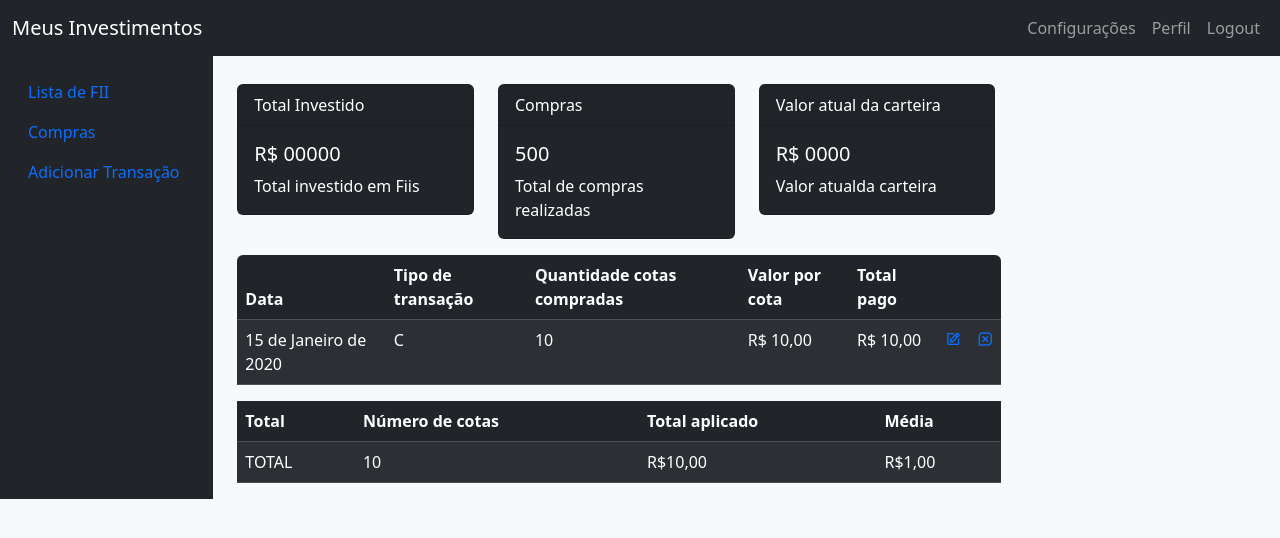
After one commit to MrSwolkin/manageinvest, a Django app: page /trades/1/ in a window 1280 px wide. The commit adds this page. Shown: the top 538 px of the page. Run offline with Django 5.2, Linux system fonts and the light colour scheme; tables that the repository leaves empty hold one stand-in row (values such as "Sample post").

Commit message:
templates-n-Newviews

```diff
--- a/fiis/templates/base.html
+++ b/fiis/templates/base.html
@@ -8,12 +8,12 @@
 
     <!-- Bootstrap CSS CDN -->
     <link href="https://cdn.jsdelivr.net/npm/bootstrap@5.3.0-alpha1/dist/css/bootstrap.min.css" rel="stylesheet">
+    <link href='https://unpkg.com/boxicons@2.1.4/css/boxicons.min.css' rel='stylesheet'>
 </head>
 
-<body class="bg">
-
+<body class="bg-light">
     <!-- Barra de navegação superior -->
-    <nav class="navbar navbar-expand-lg navbar-dark bg-dark">
+    <nav class="navbar navbar-expand-lg navbar-dark bg-dark ">
         <div class="container-fluid">
             <a class="navbar-brand" href="#">Meus Investimentos</a>
             <button class="navbar-toggler" type="button" data-bs-toggle="collapse" data-bs-target="#navbarNav"
@@ -37,34 +37,33 @@
     </nav>
 
     <!-- Estrutura do Dashboard -->
-    <div class="container-fluid">
-        <div class="row">
+    <div class="container-fluid" >
+        <div class="row" style="height: 100%;">
             <!-- Barra lateral (Sidebar) -->
-            <nav id="sidebarMenu" class="col-md-3 col-lg-2 d-md-block bg-dark sidebar collapse">
+            <nav id="sidebarMenu" class=" mh-100 col-md-3 col-lg-2 d-md-block bg-dark sidebar vh-100% collapse ">
                 <div class="position-sticky">
                     <ul class="nav flex-column">
                         <li class="nav-item">
                             <a class="nav-link active" aria-current="page" href="#">
                                 <i class="bi bi-house"></i>
-
                             </a>
                         </li>
                         <li class="nav-item">
-                            <a class="nav-link" href="#">
+                            <a class="nav-link" href="{% url 'fii_list' %}">
                                 <i class="bi bi-people"></i>
-                                Cadastro de FII
+                                Lista de FII
                             </a>
                         </li>
                         <li class="nav-item">
-                            <a class="nav-link" href="#">
+                            <a class="nav-link" href="{% url 'all_trades_list' %}">
                                 <i class="bi bi-bag"></i>
                                 Compras
                             </a>
                         </li>
                         <li class="nav-item">
-                            <a class="nav-link" href="#">
+                            <a class="nav-link" href="{% url 'new_trade' %}">
                                 <i class="bi bi-bar-chart"></i>
-                                Relatórios
+                                Adicionar Transação
                             </a>
                         </li>
                     </ul>
@@ -74,18 +73,18 @@
             <!-- Conteúdo Principal -->
             <main class="col-md-9 ms-sm-auto col-lg-10 px-md-4">
             <!-- Exemplo de Cards de Estatísticas -->
-        <div class="row">
+                <div class="row" style="margin-top: 28px;">
                     <div class="col-md-3">
-                <div class="card text-white bg-primary mb-3">
-                    <div class="card-header">Clientes</div>
+                        <div class="card text-white bg-dark mb-3">
+                            <div class="card-header">Total Investido</div>
                             <div class="card-body">
-                        <h5 class="card-title">120</h5>
-                        <p class="card-text">Total de clientes registrados</p>
+                                <h5 class="card-title">R$ 00000</h5>
+                                <p class="card-text">Total investido em Fiis</p>
                             </div>
                         </div>
                     </div>
                     <div class="col-md-3">
-                <div class="card text-white bg-success mb-3">
+                        <div class="card text-white bg-dark mb-3">
                             <div class="card-header">Compras</div>
                             <div class="card-body">
                                 <h5 class="card-title">500</h5>
@@ -94,23 +93,26 @@
                         </div>
                     </div>
                     <div class="col-md-3">
-                <div class="card text-white bg-warning mb-3">
-                    <div class="card-header">Relatórios</div>
+                        <div class="card text-white bg-dark mb-3">
+                            <div class="card-header">Valor atual da carteira</div>
                             <div class="card-body">
-                        <h5 class="card-title">35</h5>
-                        <p class="card-text">Relatórios gerados este mês</p>
+                                <h5 class="card-title">R$ 0000</h5>
+                                <p class="card-text">Valor atualda carteira</p>
                             </div>
                         </div>
                     </div>
                 </div>
+                <div class="col-md-9">
                     <!-- Incluindo o conteúdo da página específica -->
                     {% block content %}
                     {% endblock %}
+                </div>
             </main>
         </div>
     </div>
 
     <!-- Bootstrap JS CDN -->
+    <script src="https://unpkg.com/boxicons@2.1.4/dist/boxicons.js"></script>
     <script src="https://cdn.jsdelivr.net/npm/bootstrap@5.3.0-alpha1/dist/js/bootstrap.bundle.min.js"></script>
 </body>
 
--- /dev/null
+++ b/fiis/templates/fii_details.html
@@ -0,0 +1,49 @@
+{% extends "base.html" %}
+
+{% block content %}
+<!-- Tabel de transações de cada fii -->
+<div class="table-responsive rounded">
+    <table class="table table-dark table-striped table-md">
+        <thead>
+            <tr>
+                <th>Data</th>
+                <th>Tipo de transação</th>
+                <th>Quantidade cotas compradas</th>
+                <th>Valor por cota</th>
+                <th>Total pago</th>
+                <th>   </th>
+                <th>   </th>
+            </tr>
+        </thead>
+        <tbody>
+            {% for trade in trades %}
+                <tr>
+                    <td>{{ trade.date }}</td>
+                    <td>{{ trade.type_trade }}</td>
+                    <td>{{ trade.amount }}</td>
+                    <td>R$ {{ trade.price }}</td>
+                    <td>R$ {{ trade.total_trade }}</td>
+                    <td><a href="{% url 'trade_update' fii.pk trade.pk %}" style="text-decoration: none;"><i class='bx bx-edit'></i></a></td>
+                    <td><a href="{% url 'trade_delete' fii.pk trade.pk %}" style="text-decoration: none;"><i class='bx bx-message-square-x'></i></a></td>
+                </tr>
+            {% endfor %}
+        </tbody>
+    </table>
+    <table class="table table-dark table-striped table-md">
+        <thead>
+            <tr>
+                <th>Total</th>
+                <th>Número de cotas</th>
+                <th>Total aplicado</th>
+                <th>Média</th>
+            </tr>
+        </thead>
+        <td>TOTAL</td>
+        <td>{{ total_amount }}</td>
+        <td>R${{ total_trade|floatformat:2 }}</td>
+        <td>R${{ averange|floatformat:2 }} </td>
+    </table>
+</div>
+
+
+{% endblock %}
--- a/fiis/views.py
+++ b/fiis/views.py
@@ -1,14 +1,113 @@
-from django.shortcuts import render
+from django.db.models import Sum
+from django.db.models.base import Model as Model
+from django.db.models.query import QuerySet
+from django.shortcuts import get_object_or_404
+from django.views import View
+from django.views.generic import ListView, CreateView, DetailView, DeleteView, UpdateView
 from .models import Fii, Trade
+from .forms import TradeForm
+from django.urls import reverse_lazy
 
 # Create your views here.
-def fii_views(request):
-    fiis = Fii.objects.all()
+#def fii_views(request):
+#    fiis = Fii.objects.all()
+#
+#    return render(request, "fiis.html", {"fiis": fiis})
 
-    return render(request, "fiis.html", {"fiis": fiis})
+class FiiListView(ListView):
+    model = Fii
+    template_name = "fiis.html"
+    context_object_name = "fiis"
 
-def trade_views(request, pk):
+
+
+'''def trade_views(request, pk):
     fii = Fii.objects.get(id=pk)
     trades = Trade.objects.filter(fii=fii)
 
-    return render(request, "trades.html", {"fii": fii, "trades": trades})
+    #somando colunas
+    total_amount = trades.aggregate(Sum("amount"))["amount__sum"] or 0
+    total_trade = trades.aggregate(Sum("total_trade"))["total_trade__sum"] or 0
+    averange = float(total_trade / total_amount)
+
+    context = {
+        "fii": fii,
+        "trades": trades,
+        "total_amount": total_amount,
+        "total_trade": total_trade,
+        "averange": averange
+    }
+
+    return render(request, "trades.html", context)'''
+
+
+class FiiDetailView(DetailView):
+    model = Fii
+    template_name = "fii_details.html"
+    context_object_name = "fii"
+
+    def get_context_data(self, **kwargs):
+        context = super().get_context_data(**kwargs)
+        fii = self.get_object()
+        trades = Trade.objects.filter(fii=fii)
+
+        total_amount = trades.aggregate(Sum("amount"))["amount__sum"] or 0
+        total_trade = trades.aggregate(Sum("total_trade"))["total_trade__sum"] or 0
+        averange = float(total_trade / total_amount) if total_amount > 0 else 0
+
+        context["trades"] = trades
+        context["total_amount"] = total_amount
+        context["total_trade"] = total_trade
+        context["averange"] = averange
+
+        return context
+
+
+class NewTradeCreateView(CreateView):
+    model = Trade
+    form_class = TradeForm
+    template_name = "new_trade.html"
+    success_url = "/all_trades_list/"
+
+
+
+class TradesListView(ListView):
+    model = Trade
+    template_name = "trade_list.html"
+    context_object_name = "trades"
+
+    def get_queryset(self):
+        trades = super().get_queryset().order_by("-date")
+
+        return trades
+
+class TradeUpdateView(UpdateView):
+    model = Trade
+    form_class = TradeForm
+    template_name = "update_trade.html"
+    context_object_name = "trade"
+
+
+    def get_object(self, queryset=None):
+        fii_id = self.kwargs.get("fii_pk")
+        trade_id = self.kwargs.get("pk")
+        return get_object_or_404(Trade, pk=trade_id, fii_id=fii_id)
+
+    def get_success_url(self):
+        return reverse_lazy(
+            "trades", kwargs={'pk': self.get_object().fii.pk})
+
+
+class TradeDeleteView(DeleteView):
+    model = Trade
+    template_name = "delete_trade.html"
+    context_object_name = "trade"
+
+    def get_object(self):
+        fii_id = self.kwargs.get("fii_pk")
+        trade_id = self.kwargs.get("pk")
+        #print(f"FII ID: {fii_id}, Trade ID: {trade_id}")
+        return get_object_or_404(Trade, pk=trade_id, fii_id=fii_id)
+
+    def get_success_url(self) -> str:
+        return reverse_lazy("trades", kwargs={'pk': self.get_object().fii.pk})
--- a/manageinvest/settings.py
+++ b/manageinvest/settings.py
@@ -27,7 +27,7 @@ SECRET_KEY = "django-insecure-o2$u1)ud(t*)zr+&w=31=3h&o+c%6n0ffrb%u@gwli2jse*!v1
 # SECURITY WARNING: don't run with debug turned on in production!
 DEBUG = True
 
-ALLOWED_HOSTS = []
+ALLOWED_HOSTS = ["localhost", "127.0.0.1"]
 
 
 # Application definition
@@ -106,7 +106,7 @@ AUTH_PASSWORD_VALIDATORS = [
 # Internationalization
 # https://docs.djangoproject.com/en/5.0/topics/i18n/
 
-LANGUAGE_CODE = "en-us"
+LANGUAGE_CODE = "pt-br"
 
 TIME_ZONE = "UTC"
 
--- a/manageinvest/urls.py
+++ b/manageinvest/urls.py
@@ -17,10 +17,14 @@ Including another URLconf
 
 from django.contrib import admin
 from django.urls import path
-from fiis.views import fii_views, trade_views
+from fiis.views import FiiListView, TradeDeleteView, TradesListView, NewTradeCreateView, FiiDetailView, TradeUpdateView
 
 urlpatterns = [
     path("admin/", admin.site.urls),
-    path("",fii_views, name="fii_list"),
-    path("trades/<int:pk>", trade_views, name="trades")
+    path("", FiiListView.as_view(), name="fii_list"),
+    path("trades/<int:pk>/", FiiDetailView.as_view(), name="trades"),
+    path("new_trade/", NewTradeCreateView.as_view(), name="new_trade"),
+    path("all_trades_list/", TradesListView.as_view(), name="all_trades_list"),
+    path("trades/<int:fii_pk>/<int:pk>/update/", TradeUpdateView.as_view(), name="trade_update"),
+    path("trade/<int:fii_pk>/<int:pk>/delete/", TradeDeleteView.as_view(), name="trade_delete"),
 ]
```
Also changed, not shown: fiis/forms.py (+8 -0 lines), fiis/models.py (+9 -0 lines), fiis/templates/delete_trade.html (added, +21 -0 lines), fiis/templates/fiis.html (+7 -2 lines), fiis/templates/new_trade.html (added, +32 -0 lines), fiis/templates/trade_list.html (added, +31 -0 lines), fiis/templates/trades.html (deleted, +0 -22 lines), fiis/templates/update_trade.html (added, +44 -0 lines), fiis/migrations/0003_trade_type_trade_alter_trade_date.py (added). Lines whose indentation alone changed are shown as unchanged.
